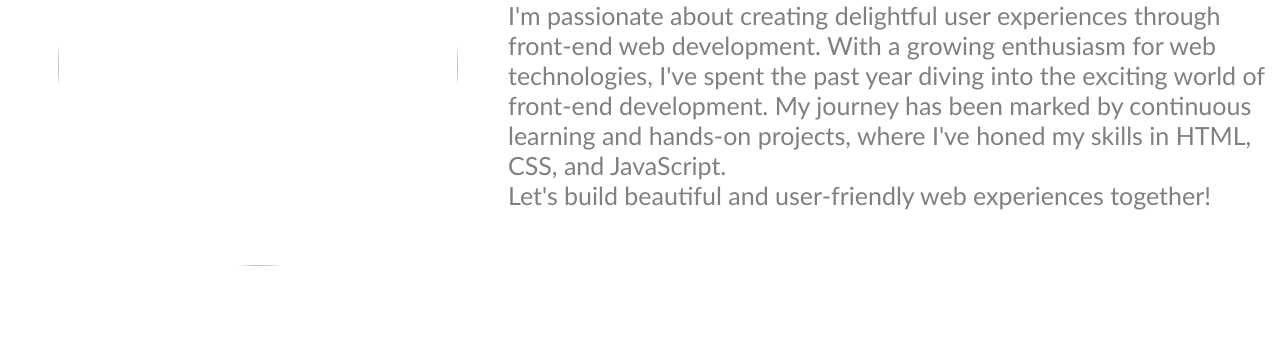
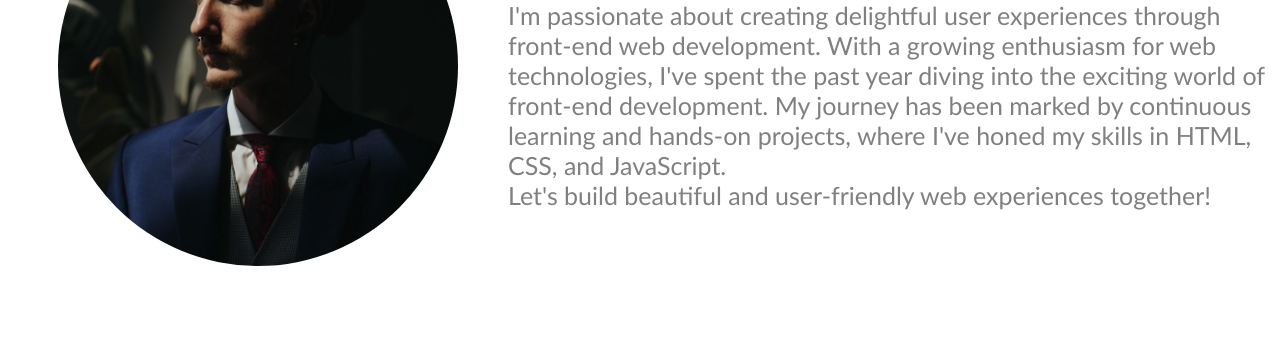
Before and after one commit to geroffss/gnagyosy-portfolio, a plain HTML site: page index.html in a window 1280 px wide. Shown: the part 324-674 px from the top of the page. Drawn offline with Linux system fonts and the light colour scheme.

Commit message:
Update index.html - profile pic

```diff
--- a/index.html
+++ b/index.html
@@ -36,7 +36,7 @@
     <!-- About Me -->
     <section id="about-me" class="container">
       <div>
-        <img src="/finalproject/singlepagewebsite/html_finalprojimages/profile_pic1.png" class="profile_image"/>
+        <img src="html_finalprojimages/profile_pic1.png" class="profile_image"/>
       </div>
       <div>
           <h1>
```
